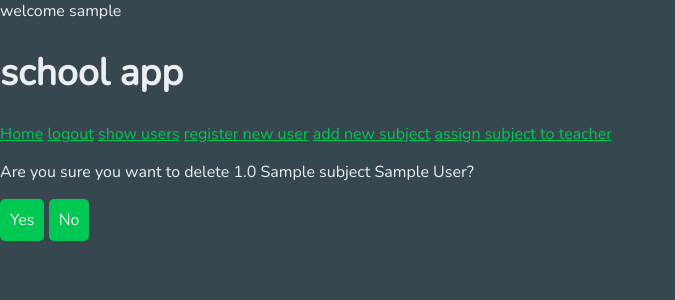
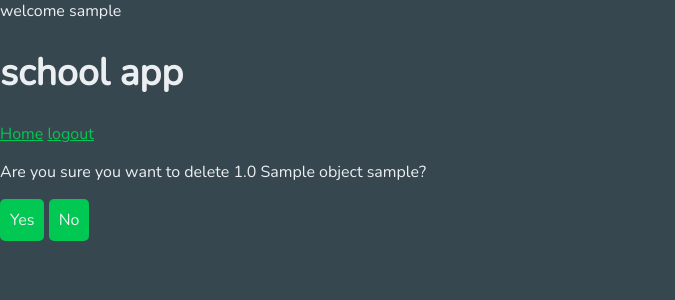
Before and after one commit to puter2/django-school, a Django app: page /grades/delete/1 in a window 1280 px wide. Shown: the top 300 px of the page, without its empty margins (0-675 px from the left). Run offline with Django 5.2, Linux system fonts and the light colour scheme; a user stored in the database is signed in; tables that the repository leaves empty hold one stand-in row (values such as "Sample post").

Commit message:
deleted teacher, student, role models, now using django groups, modified existing models, loads to change

```diff
--- a/accounts/models.py
+++ b/accounts/models.py
@@ -3,16 +3,16 @@ from django.db import models
 
 # Create your models here.
 
-
-class Role(models.Model):
-    ROLE_CHOICES = (
-        ('admin', 'Admin'),
-        ('student', 'Student'),
-        ('teacher', 'Teacher'),
-    )
-
-    user = models.OneToOneField(User, on_delete=models.CASCADE)
-    role = models.CharField(max_length=10, choices=ROLE_CHOICES)
-
-    def __str__(self):
-        return self.role
+# old model
+# class Role(models.Model):
+#     ROLE_CHOICES = (
+#         ('admin', 'Admin'),
+#         ('student', 'Student'),
+#         ('teacher', 'Teacher'),
+#     )
+#
+#     user = models.OneToOneField(User, on_delete=models.CASCADE)
+#     role = models.CharField(max_length=10, choices=ROLE_CHOICES)
+#
+#     def __str__(self):
+#         return self.role
--- a/school/models.py
+++ b/school/models.py
@@ -1,31 +1,35 @@
 from django.contrib.auth.models import User
 from django.db import models
 from django.contrib.auth.models import User
+from django.db.models import ManyToManyField
+
 
 # Create your models here.
-class Student(models.Model):
-    user = models.OneToOneField(User, on_delete=models.CASCADE)
+
+class Klass(models.Model):
+    student = ManyToManyField(User)
     class_name = models.CharField(max_length=100, db_column='class', verbose_name='Class', null=True)
-
     def __str__(self):
-        return f'{self.user.first_name} {self.user.last_name}'
+        return f'{self.class_name}'
 
 class Subject(models.Model):
     subject = models.CharField(max_length=100)
+    teacher = models.ForeignKey(User, on_delete=models.CASCADE, null=True)
     def __str__(self):
         return self.subject
 
-class Teacher(models.Model):
-    user = models.OneToOneField(User, on_delete=models.CASCADE)
-    subject = models.ManyToManyField(Subject, verbose_name='Subject')
+class Grade_object(models.Model):
+    name = models.CharField(max_length=100)
+    weight = models.FloatField()
+    subject = models.ForeignKey(Subject, on_delete=models.CASCADE, null=True)
     def __str__(self):
-        return f'{self.user.first_name} {self.user.last_name}'
+        return self.name
 
 class Grade(models.Model):
     grade = models.FloatField()
-    subject = models.ForeignKey(Subject, on_delete=models.CASCADE)
-    student = models.ForeignKey(Student, on_delete=models.CASCADE)
-    teacher = models.ForeignKey(Teacher, on_delete=models.CASCADE)
+    student = models.ForeignKey(User, on_delete=models.CASCADE, related_name='student_grades')
+    teacher = models.ForeignKey(User, on_delete=models.CASCADE, related_name='teacher_grades')
+    topic = models.ForeignKey(Grade_object, on_delete=models.CASCADE, null=True)
     description = models.TextField(null=True, blank=True)
     def __str__(self):
-        return f'{self.grade} {self.subject} {self.teacher}'
+        return f'{self.grade} {self.topic} {self.teacher}'
--- a/school/tests.py
+++ b/school/tests.py
@@ -78,3 +78,5 @@ def test_adding_grades_view_post(students_role, teachers_subjects):
         })
         assert response.status_code == 302
         assert Grade.objects.filter(student=student_user.id).exists()
+
+#TODO testuj kazdy widok
--- a/school/views.py
+++ b/school/views.py
@@ -4,51 +4,51 @@ from django.shortcuts import render, redirect
 from django.views import View
 
 from school.forms import GradesForm, AddSubjectForm, AddSubjectToTeacherForm
-from school.models import Grade, Student, Teacher
+from school.models import Grade
 
 #TODO credential check
 
 # Create your views here.
+#TODO fix
 class GradesView(View):
 #TODO refactor
     def get(self, request):
         user = request.user
         name = request.GET.get('name')
-        if user.role.role == 'teacher':
-            teacher = Teacher.objects.get(user=user)
-            grades = Grade.objects.filter(teacher=teacher)
-            grades = grades.filter(Q(student__user__first_name__contains=name) | Q(student__user__last_name__contains=name)) if name else grades
-            return render(request, 'show_grades.html', {'grades': grades})
-        elif user.role.role == 'student':
-            student = Student.objects.get(user=user)
-            grades = Grade.objects.filter(student=student)
-            grades = grades.filter(Q(teacher__user__first_name__contains=name) | Q(
-                teacher__user__last_name__contains=name)) if name else grades
-            return render(request, 'show_grades.html', {'grades': grades})
+        # if user.role.role == 'teacher':
+        #     # teacher = Teacher.objects.get(user=user)
+        #     # grades = Grade.objects.filter(teacher=teacher)
+        #     grades = grades.filter(Q(student__user__first_name__contains=name) | Q(student__user__last_name__contains=name)) if name else grades
+        #     return render(request, 'show_grades.html', {'grades': grades})
+        # elif user.role.role == 'student':
+        #     # student = Student.objects.get(user=user)
+        #     # grades = Grade.objects.filter(student=student)
+        #     grades = grades.filter(Q(teacher__user__first_name__contains=name) | Q(
+        #         teacher__user__last_name__contains=name)) if name else grades
+        #     return render(request, 'show_grades.html', {'grades': grades})
         return redirect('home')
 
 #TODO check if grade is valid
 class AddGradeView(View):
 
     def get(self, request):
-        teacher = Teacher.objects.get(user=request.user)
-        form = GradesForm(teacher=teacher)
+        form = GradesForm()
         return render(request,'form.html', {'form': form})
-
-    def post(self, request):
-        teacher = Teacher.objects.get(user=request.user)
-        print(teacher)
-        form = GradesForm(request.POST, teacher=teacher)
-        if form.is_valid():
-            print('a')
-            grade = form.cleaned_data['grade']
-            student = form.cleaned_data['student']
-            subject = form.cleaned_data['subject']
-            new_grade = Grade.objects.create(grade=grade, student=student, teacher=teacher, subject=subject)
-            new_grade.save()
-            return redirect('home',)
-        print('nie poszloi')
-        return render(request, 'form.html', {'form': form})
+    #
+    # def post(self, request):
+    #     teacher = Teacher.objects.get(user=request.user)
+    #     print(teacher)
+    #     form = GradesForm(request.POST, teacher=teacher)
+    #     if form.is_valid():
+    #         print('a')
+    #         grade = form.cleaned_data['grade']
+    #         student = form.cleaned_data['student']
+    #         subject = form.cleaned_data['subject']
+    #         new_grade = Grade.objects.create(grade=grade, student=student, teacher=teacher, subject=subject)
+    #         new_grade.save()
+    #         return redirect('home',)
+    #     print('nie poszloi')
+    #     return render(request, 'form.html', {'form': form})
 
 #TODO testy
 
--- a/templates/links.html
+++ b/templates/links.html
@@ -2,11 +2,11 @@
     <a href="{% url 'home' %}">Home</a>
     {% if user.is_authenticated %}
         <a href="{% url 'logout' %}">logout</a>
-        {% if user.role.role == 'student' or user.role.role == 'teacher'%}
+        {% if user.groups.all.0.name  == 'Students' or user.groups.all.0.name  == 'Teachers'%}
             <a href="{% url 'grades' %}">show grades</a>
             <a href="{% url 'show_users' %}">show users</a>
             <a href="{% url 'add_grade' %}">add grade</a>
-        {% elif user.role.role == 'admin'%}
+        {% elif user.groups.all.0.name  == 'Admins'%}
             <a href="{% url 'show_users' %}">show users</a>
             <a href="{% url 'register' %}">register new user</a>
             <a href="{% url 'add_subject' %}">add new subject</a>
--- a/templates/show_grades.html
+++ b/templates/show_grades.html
@@ -13,7 +13,7 @@
     <th>grade</th>
     <th>user</th>
     <th>subject</th>
-    {% if user.role.role == 'teacher' %}
+    {% if user.groups.all.0.name  == 'Teachers' %}
         <th>Edit</th>
         <th>Delete</th>
         {% endif %}
@@ -28,10 +28,10 @@
             {% else %}
                 <td class="tooltip" data-tooltip="{{ grade.teacher }}">{{ grade.grade }}</td>
             {% endif %}
-        {% if user.role.role == 'student' %}
+        {% if user.groups.all.0.name  == 'Students' %}
             <td>{{ grade.teacher }}</td>
             <td>{{ grade.subject }}</td>
-        {% elif user.role.role == 'teacher' %}
+        {% elif user.groups.all.0.name  == 'Teachers' %}
             <td>{{ grade.student }}</td>
             <td>{{ grade.subject }}</td>
             <td><a href="{% url 'edit_grade' grade.id %}">Edit</a></td>
--- a/templates/show_users.html
+++ b/templates/show_users.html
@@ -31,7 +31,7 @@
             <tr>
                 <td>{{ u.first_name }} {{ u.last_name }}</td>
                 <td>{{ u.role }}</td>
-                {% if request.user.role|lower == "admin" %}
+                {% if user.groups.all.0.name  == 'Admins' %}
                 <td><a href="{% url 'edit_user' u.id %}">edit</a></td>
                 <td><a href="{% url 'delete_user' u.id %}">delete</a></td>
                 {% endif %}
```
Also changed, not shown: accounts/admin.py (+3 -5 lines), accounts/forms.py (+18 -28 lines), accounts/signals.py (+17 -11 lines), accounts/views.py (+24 -25 lines), school/conftest.py (+2 -26 lines), school/forms.py (+9 -11 lines), accounts/migrations/0002_delete_role.py (added), school/migrations/0009_alter_grade_student_remove_teacher_subject_and_more.py (added).
